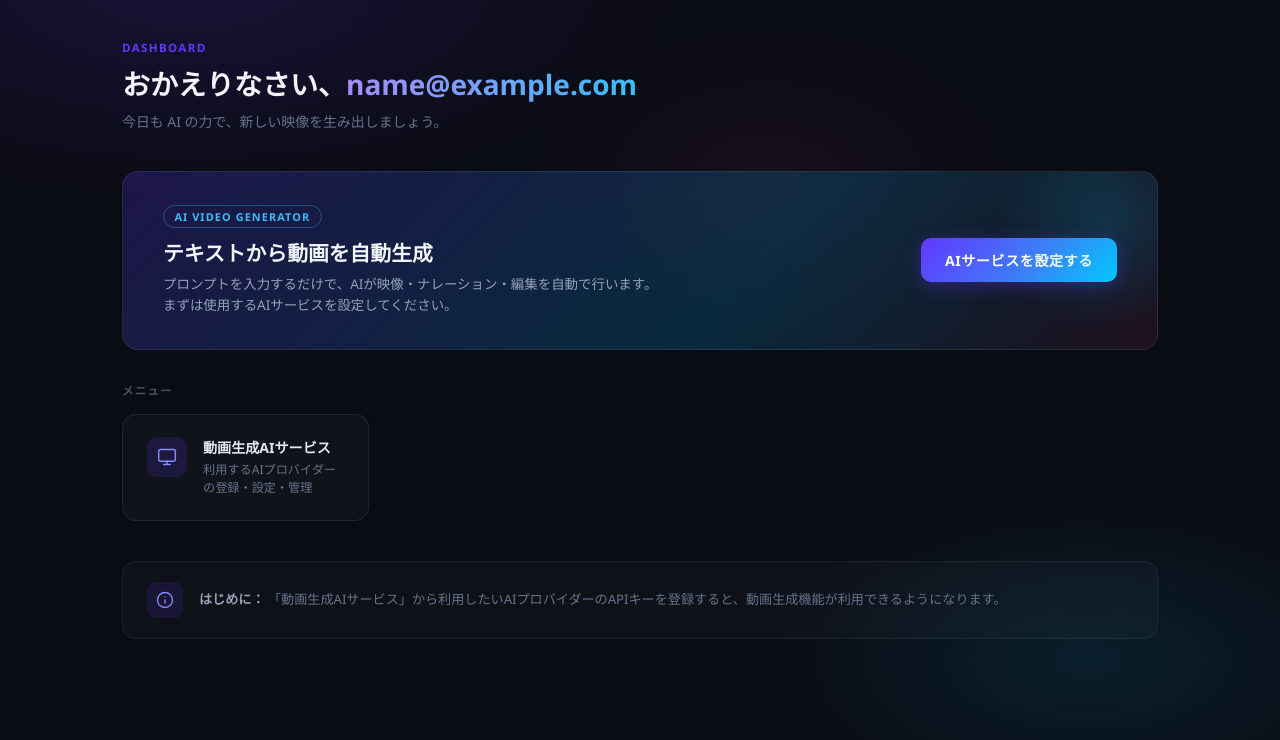
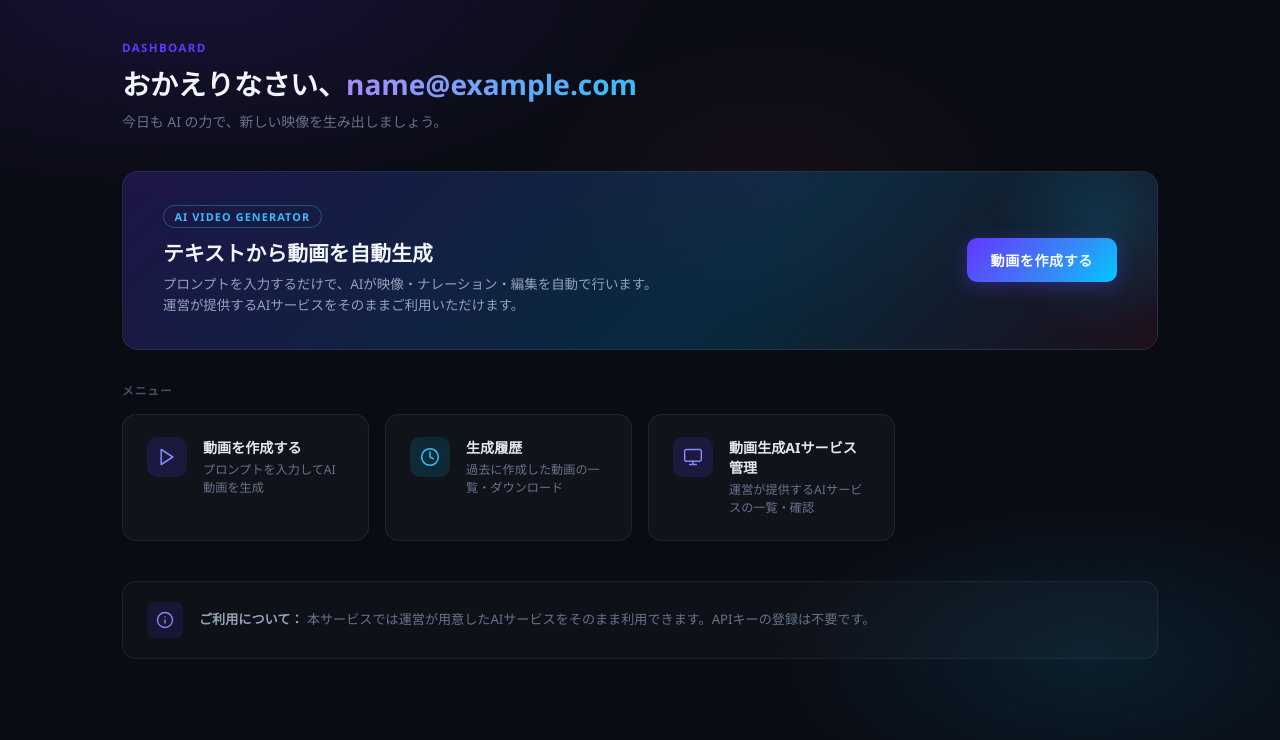
Before and after one commit to apumjp0508/videoCreate_ai_agent, a Django app: page /dashboard/ in a window 1280 px wide. Shown: the part 60-800 px from the top of the page. Run offline with Django 5.2, Linux system fonts and the light colour scheme; the visitor is signed in with stand-in values (Sample User, id 1); parts of the project's set-up code (start-up, migrations or seed data) failed here and were passed over.

Commit message:
UIをきれいに整える2

```diff
--- a/accounts/templates/accounts/dashboard.html
+++ b/accounts/templates/accounts/dashboard.html
@@ -381,16 +381,38 @@
     <div class="hero-card-body">
       <span class="tag">AI Video Generator</span>
       <h2>テキストから動画を自動生成</h2>
-      <p>プロンプトを入力するだけで、AIが映像・ナレーション・編集を自動で行います。<br>まずは使用するAIサービスを設定してください。</p>
+      <p>プロンプトを入力するだけで、AIが映像・ナレーション・編集を自動で行います。<br>運営が提供するAIサービスをそのままご利用いただけます。</p>
     </div>
     <div class="hero-card-action">
-      <a href="{% url 'video_ai:provider_list' %}" class="btn-primary">AIサービスを設定する</a>
+      <a href="#" class="btn-primary">動画を作成する</a>
     </div>
   </div>
 
   <!-- Nav cards -->
   <p class="section-heading">メニュー</p>
   <div class="nav-grid">
+    <a href="#" class="nav-card">
+      <span class="nav-card-icon">
+        <svg viewBox="0 0 24 24">
+          <polygon points="5 3 19 12 5 21 5 3"/>
+        </svg>
+      </span>
+      <div class="nav-card-text">
+        <p class="nav-card-title">動画を作成する</p>
+        <p class="nav-card-desc">プロンプトを入力してAI動画を生成</p>
+      </div>
+    </a>
+    <a href="#" class="nav-card">
+      <span class="nav-card-icon teal">
+        <svg viewBox="0 0 24 24">
+          <path d="M12 2a10 10 0 1 0 0 20A10 10 0 0 0 12 2z"/><path d="M12 6v6l4 2"/>
+        </svg>
+      </span>
+      <div class="nav-card-text">
+        <p class="nav-card-title">生成履歴</p>
+        <p class="nav-card-desc">過去に作成した動画の一覧・ダウンロード</p>
+      </div>
+    </a>
     <a href="{% url 'video_ai:provider_list' %}" class="nav-card">
       <span class="nav-card-icon">
         <svg viewBox="0 0 24 24">
@@ -398,8 +420,8 @@
         </svg>
       </span>
       <div class="nav-card-text">
-        <p class="nav-card-title">動画生成AIサービス</p>
-        <p class="nav-card-desc">利用するAIプロバイダーの登録・設定・管理</p>
+        <p class="nav-card-title">動画生成AIサービス管理</p>
+        <p class="nav-card-desc">運営が提供するAIサービスの一覧・確認</p>
       </div>
     </a>
   </div>
@@ -412,8 +434,8 @@
       </svg>
     </span>
     <p class="info-text">
-      <strong>はじめに：</strong>
-      「動画生成AIサービス」から利用したいAIプロバイダーのAPIキーを登録すると、動画生成機能が利用できるようになります。
+      <strong>ご利用について：</strong>
+      本サービスでは運営が用意したAIサービスをそのまま利用できます。APIキーの登録は不要です。
     </p>
   </div>
 
```
